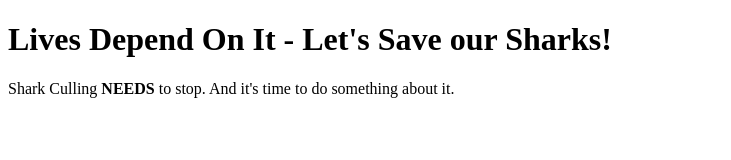
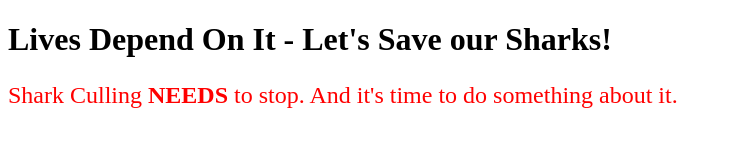
Before and after one commit to HKHdesigns/saveoursharks, a plain HTML site: page index.html in a window 1280 px wide. Shown: the whole page, without its empty margins (0-731 px from the left). Drawn offline with Linux system fonts and the light colour scheme.

Commit message:
Update index.html

```diff
--- a/index.html
+++ b/index.html
@@ -8,4 +8,6 @@
   <h1>Lives Depend On It - Let's Save our Sharks!</h1>
 </body>
 </html>
-<p>Shark Culling <strong>NEEDS</strong> to stop. And it's time to do something about it.</p>
+<p style="color: red; font-size: 24px; display: block; z-index: 9999;">
+  Shark Culling <strong>NEEDS</strong> to stop. And it's time to do something about it.
+</p>
```
